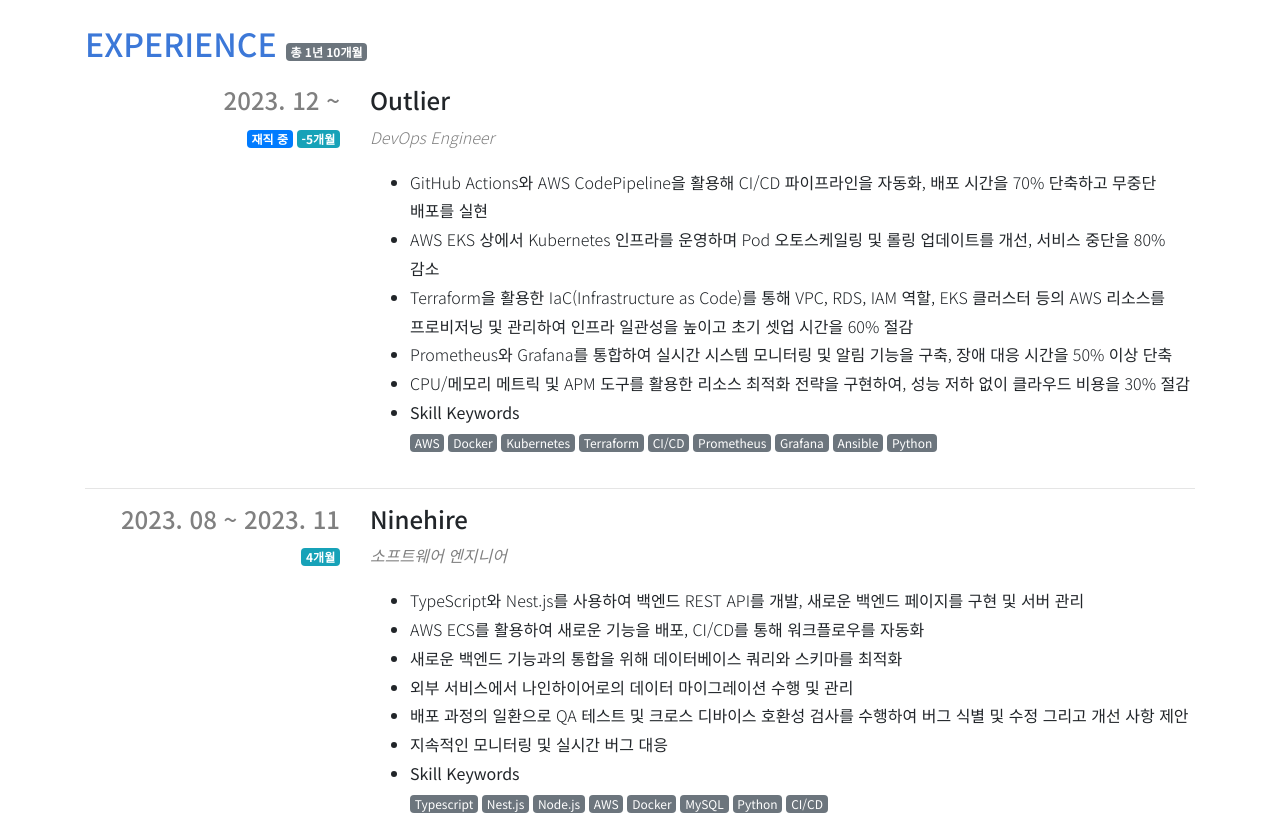
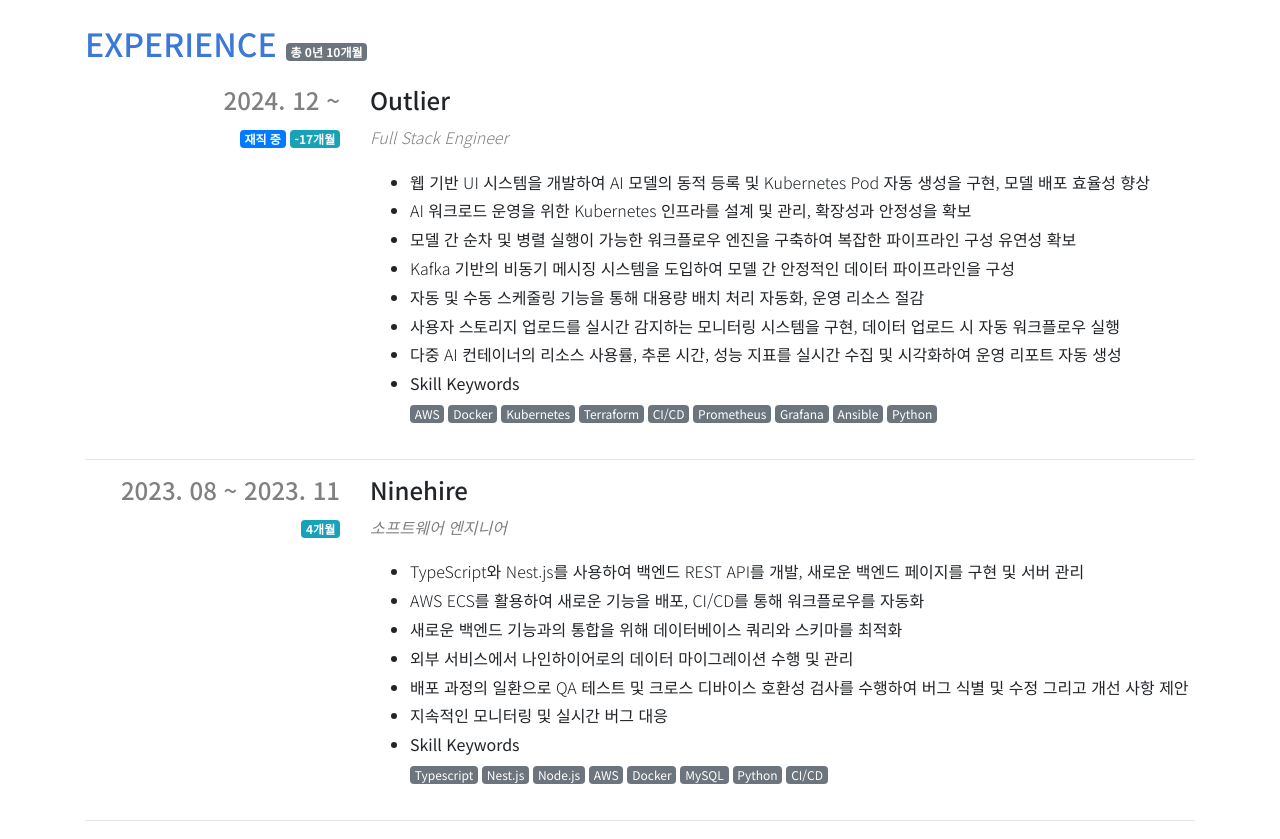
Before and after one commit to k7nsuy/resume, a Next.js app: page / in a window 1280 px wide. Shown: the part 1440-2279 px from the top of the page. Built offline with nearby package versions, Linux system fonts and the light colour scheme.

Commit message:
2025-07-06

```diff
--- a/payload/experience.ts
+++ b/payload/experience.ts
@@ -6,15 +6,17 @@
   list: [
     {
       title: 'Outlier',
-      position: 'DevOps Engineer',
-      startedAt: '2023-12',
+      position: 'Full Stack Engineer',
+      startedAt: '2024-12',
       endedAt: '',
       descriptions: [
-        'GitHub Actions와 AWS CodePipeline을 활용해 CI/CD 파이프라인을 자동화, 배포 시간을 70% 단축하고 무중단 배포를 실현',
-        'AWS EKS 상에서 Kubernetes 인프라를 운영하며 Pod 오토스케일링 및 롤링 업데이트를 개선, 서비스 중단을 80% 감소',
-        'Terraform을 활용한 IaC(Infrastructure as Code)를 통해 VPC, RDS, IAM 역할, EKS 클러스터 등의 AWS 리소스를 프로비저닝 및 관리하여 인프라 일관성을 높이고 초기 셋업 시간을 60% 절감',
-        'Prometheus와 Grafana를 통합하여 실시간 시스템 모니터링 및 알림 기능을 구축, 장애 대응 시간을 50% 이상 단축',
-        'CPU/메모리 메트릭 및 APM 도구를 활용한 리소스 최적화 전략을 구현하여, 성능 저하 없이 클라우드 비용을 30% 절감',
+        '웹 기반 UI 시스템을 개발하여 AI 모델의 동적 등록 및 Kubernetes Pod 자동 생성을 구현, 모델 배포 효율성 향상',
+        'AI 워크로드 운영을 위한 Kubernetes 인프라를 설계 및 관리, 확장성과 안정성을 확보',
+        '모델 간 순차 및 병렬 실행이 가능한 워크플로우 엔진을 구축하여 복잡한 파이프라인 구성 유연성 확보',
+        'Kafka 기반의 비동기 메시징 시스템을 도입하여 모델 간 안정적인 데이터 파이프라인을 구성',
+        '자동 및 수동 스케줄링 기능을 통해 대용량 배치 처리 자동화, 운영 리소스 절감',
+        '사용자 스토리지 업로드를 실시간 감지하는 모니터링 시스템을 구현, 데이터 업로드 시 자동 워크플로우 실행',
+        '다중 AI 컨테이너의 리소스 사용률, 추론 시간, 성능 지표를 실시간 수집 및 시각화하여 운영 리포트 자동 생성',
       ],
       skillKeywords: [
         'AWS',
```
Also changed, not shown: 29 other files (tests, documents, lock files or other folders).
